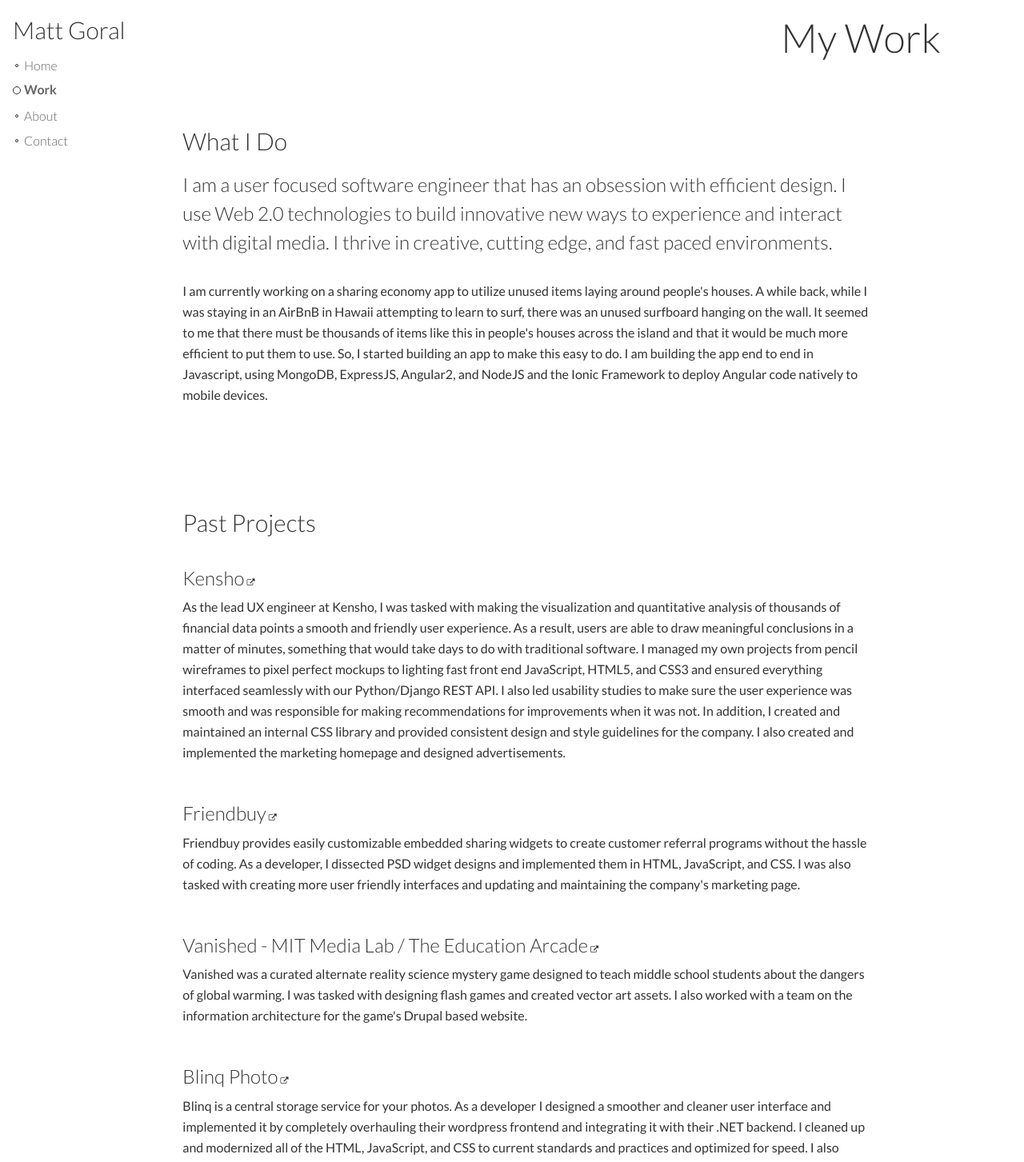
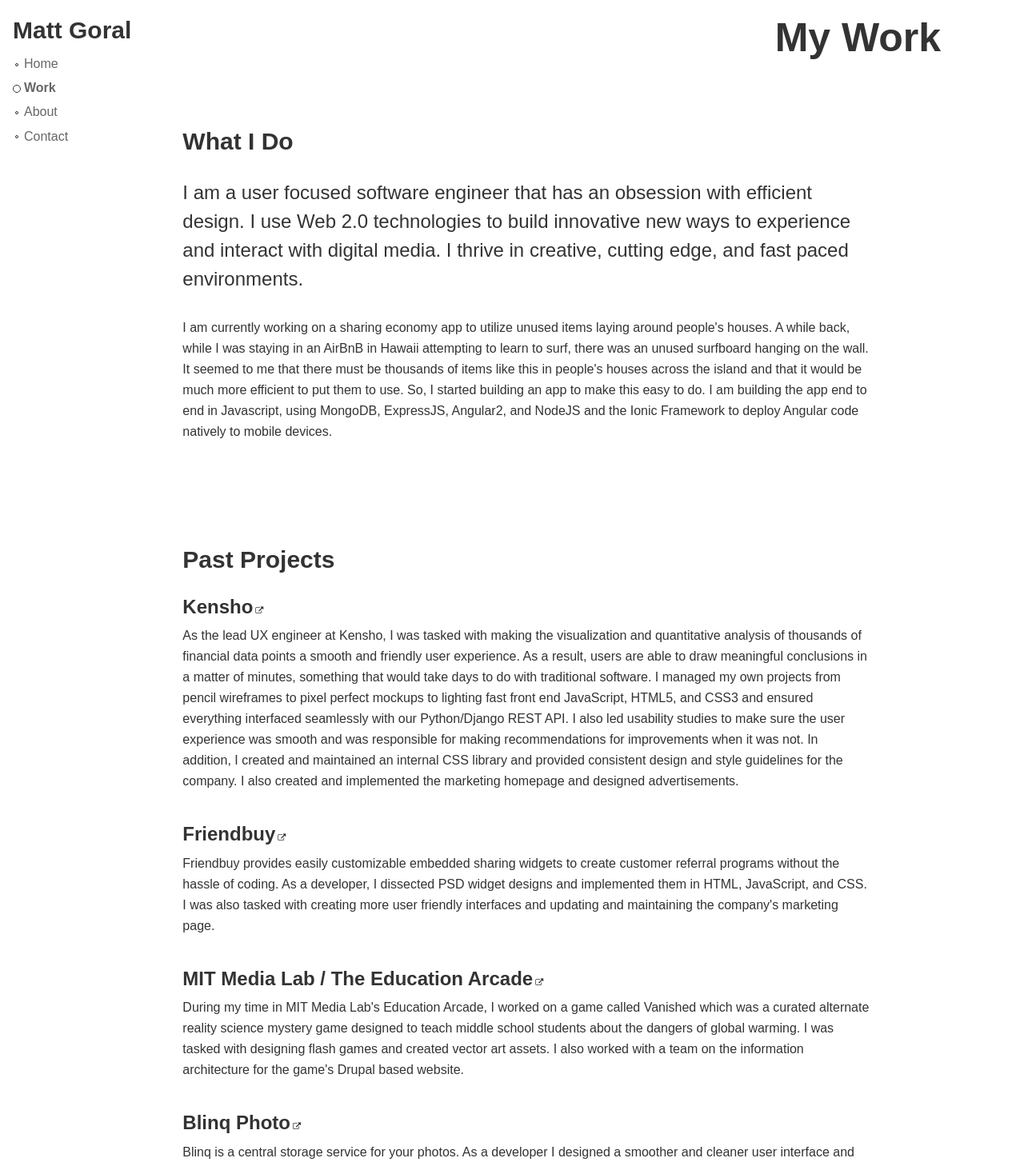
Before and after one commit to mattgoral/mattgoral.github.io, an Angular app: page /work in a window 1280 px wide. Shown: the top 1453 px of the page at 80% size. Built offline with nearby package versions, Linux system fonts and the light colour scheme.

Commit message:
switch font to futura and play with font weights

```diff
--- a/src/app/app.component.scss
+++ b/src/app/app.component.scss
@@ -12,8 +12,8 @@
 $bullet-container-size: 18px;
 $bullet-transition: .2s;
 
-h1, h2, h3 {
-	font-weight: 300;
+h1, h2, h3, h4 {
+	font-weight: 700;
 }
 
 h1 {
@@ -21,11 +21,26 @@
 }
 
 h2 {
-	font-size: 26px;
+	font-size: 50px;
 }
 
 h3 {
-	font-size: 22px;
+	font-size: 30px;
+}
+
+h4 {
+	font-size: 24px;
+}
+
+h5 {
+	font-size: 24px;
+	font-weight: 300;
+	line-height: 36px;
+}
+
+p {
+	font-size: 16px;
+	line-height: 26px;
 }
 
 .navbar {
@@ -166,7 +181,6 @@
 }
 
 .page-title {
-	font-size: 50px;
 	margin: 50px 0 15px 0;
 	text-align: center;
 	@media screen and (min-width: $screen-md) {
@@ -181,7 +195,6 @@
 }
 
 .section-title {
-	font-size: 30px;
 	margin-bottom: 20px;
 }
 
--- a/src/app/home/home.component.scss
+++ b/src/app/home/home.component.scss
@@ -107,7 +107,7 @@
 			.left-angle {
 				border-bottom: $tab-height solid $url-border-color;
 				border-left: 10px solid transparent;
-				margin-right: -4px
+				margin-right: -3px
 			}
 
 			.left-angle::before {
@@ -119,7 +119,7 @@
 			.right-angle {
 				border-left: $tab-angle solid $url-border-color;
 				border-top: $tab-height solid transparent;
-				margin-left: -4px;
+				margin-left: -3px;
 			}
 
 			.right-angle::after {
--- a/src/app/tab-about-site/tab-about-site.component.html
+++ b/src/app/tab-about-site/tab-about-site.component.html
@@ -1,4 +1,4 @@
 <div id="about-site-container" class="container-fluid">
-	<h1 [ngClass]="aboutContentAnimationTitle">About This Site</h1>
-	<h3 [ngClass]="aboutContentAnimationText">This site was built using Angular 2 single page application to demonstrate a fast and smooth user experience with only one page load.  All user interface components are made purely with css for speed and clarity.</h3>
+	<h3 [ngClass]="aboutContentAnimationTitle">About This Site</h3>
+	<h5 [ngClass]="aboutContentAnimationText">This site was built using Angular 2 single page application to demonstrate a fast and smooth user experience with only one page load.  All user interface components are made purely with css for speed and clarity.</h5>
 </div>
--- a/src/app/tab-about-site/tab-about-site.component.scss
+++ b/src/app/tab-about-site/tab-about-site.component.scss
@@ -3,12 +3,11 @@
 #about-site-container {
 	padding: 10%;
 
-	h1 {
+	h3 {
 		@include animation-duration(.3s);
 	}
 
-	h3 {
-		line-height: 1.5em;
+	h5 {
 		@include animation-delay(.05s);
 		@include animation-duration(.2s);
 	}
--- a/src/app/tab-welcome/tab-welcome.component.html
+++ b/src/app/tab-welcome/tab-welcome.component.html
@@ -1,4 +1,4 @@
 <div id="welcome-container">
-	<h1 class="hello" [ngClass]="helloAnimation">Hi!  I'm Matt.</h1>
-	<h1 class="tagline" [ngClass]="taglineAnimation">I make technology for your browser.</h1>
+	<h1 class="hello" [ngClass]="helloAnimation">I'm Matt.</h1>
+	<h1 class="tagline" [ngClass]="taglineAnimation">I make technology<br/>for your browser.</h1>
 </div>
--- a/src/app/tab-welcome/tab-welcome.component.scss
+++ b/src/app/tab-welcome/tab-welcome.component.scss
@@ -12,6 +12,7 @@
 	}
 	.tagline {
 		font-size: 4em;
+		font-weight: 300;
 		@include animation-delay($animation-master);
 		@include animation-duration($animation-master);
 		@media screen and (max-width: $screen-sm) {
--- a/src/app/work/work.component.html
+++ b/src/app/work/work.component.html
@@ -8,7 +8,7 @@
 				<h3 class="section-title" [ngClass]="loadAnimation">What I Do</h3>
 			</div>
 			<div class="col-xs-12">
-				<p class="what-i-do-text" [ngClass]="loadAnimation">I am a user focused software engineer that has an obsession with efficient design.  I use Web 2.0 technologies to build innovative new ways to experience and interact with digital media.  I thrive in creative, cutting edge, and fast paced environments.</p>
+				<h5 class="what-i-do-text" [ngClass]="loadAnimation">I am a user focused software engineer that has an obsession with efficient design.  I use Web 2.0 technologies to build innovative new ways to experience and interact with digital media.  I thrive in creative, cutting edge, and fast paced environments.</h5>
 				<br/>
 				<p class="body-text" [ngClass]="loadAnimation">I am currently working on a sharing economy app to utilize unused items laying around people's houses.  A while back, while I was staying in an AirBnB in Hawaii attempting to learn to surf, there was an unused surfboard hanging on the wall.  It seemed to me that there must be thousands of items like this in people's houses across the island and that it would be much more efficient to put them to use.  So, I started building an app to make this easy to do.  I am building the app end to end in Javascript, using MongoDB, ExpressJS, Angular2, and NodeJS and the Ionic Framework to deploy Angular code natively to mobile devices.
 				</p>
@@ -23,7 +23,7 @@
 			<div class="projects col-xs-12">
 				<div class="project kensho" [ngClass]="loadAnimation">
 					<a class="link" href="http://www.kensho.com" target="_blank">
-						<h3 class="project-title">Kensho</h3>
+						<h4 class="project-title">Kensho</h4>
 						<i class="fa fa-external-link"></i>
 					</a>
 					<p class="body-text">As the lead UX engineer at Kensho, I was tasked with making the visualization and quantitative analysis of thousands of financial data points a smooth and friendly user experience.  As a result, users are able to draw meaningful conclusions in a matter of minutes, something that would take days to do with traditional software.  I managed my own projects from pencil wireframes to pixel perfect mockups to lighting fast front end JavaScript, HTML5, and CSS3 and ensured everything interfaced seamlessly with our Python/Django REST API.  I also led usability studies to make sure the user experience was smooth and was responsible for making recommendations for improvements when it was not.  In addition, I created and maintained an internal CSS library and provided consistent design and style guidelines for the company.  I also created and implemented the marketing homepage and designed advertisements.</p>
@@ -31,7 +31,7 @@
 
 				<div class="project friendbuy" [ngClass]="loadAnimation">
 					<a class="link" href="http://www.friendbuy.com" target="_blank">
-						<h3 class="project-title">Friendbuy</h3>
+						<h4 class="project-title">Friendbuy</h4>
 						<i class="fa fa-external-link"></i>
 					</a>
 					<p class="body-text">Friendbuy provides easily customizable embedded sharing widgets to create customer referral programs without the hassle of coding.  As a developer, I dissected PSD widget designs and implemented them in HTML, JavaScript, and CSS.  I was also tasked with creating more user friendly interfaces and updating and maintaining the company's marketing page.</p>
@@ -39,15 +39,15 @@
 
 				<div class="project mit" [ngClass]="loadAnimation">
 					<a class="link" href="http://education.mit.edu/portfolio_page/vanished/" target="_blank">
-						<h3 class="project-title">Vanished - MIT Media Lab / The Education Arcade</h3>
+						<h4 class="project-title">MIT Media Lab / The Education Arcade</h4>
 						<i class="fa fa-external-link"></i>
 					</a>
-					<p class="body-text">Vanished was a curated alternate reality science mystery game designed to teach middle school students about the dangers of global warming.  I was tasked with designing flash games and created vector art assets.  I also worked with a team on the information architecture for the game's Drupal based website.</p>
+					<p class="body-text">During my time in MIT Media Lab's Education Arcade, I worked on a game called Vanished which was a curated alternate reality science mystery game designed to teach middle school students about the dangers of global warming.  I was tasked with designing flash games and created vector art assets.  I also worked with a team on the information architecture for the game's Drupal based website.</p>
 				</div>
 
 				<div class="project blinq" [ngClass]="loadAnimation">
 					<a class="link" href="http://www.blinqphoto.com" target="_blank">
-						<h3 class="project-title">Blinq Photo</h3>
+						<h4 class="project-title">Blinq Photo</h4>
 						<i class="fa fa-external-link"></i>
 					</a>
 					<p class="body-text">Blinq is a central storage service for your photos.  As a developer I designed a smoother and cleaner user interface and implemented it by completely overhauling their wordpress frontend and integrating it with their .NET backend.  I cleaned up and modernized all of the HTML, JavaScript, and CSS to current standards and practices and optimized for speed.  I also designed and implemented the marketing homepage.</p>
--- a/src/app/work/work.component.scss
+++ b/src/app/work/work.component.scss
@@ -33,17 +33,6 @@
 	.bower { margin-top: 24%; }
 	.creativecloud { margin-top: 30%; }
 	.shopify { margin-top: 2%; }
-
-	.what-i-do-text {
-		font-size: 24px;
-		font-weight: 300;
-		line-height: 36px;
-	}
-
-	.body-text {
-		font-size: 16px;
-		line-height: 26px;
-	}
 
 	.projects {
 		.project {
--- a/src/index.html
+++ b/src/index.html
@@ -11,7 +11,8 @@
 
   <meta name="viewport" content="width=device-width, initial-scale=1">
   <link rel="icon" type="image/x-icon" href="favicon.ico">
-  <link href="https://fonts.googleapis.com/css?family=Lato:300,400,700" rel="stylesheet">
+  <script src="https://use.typekit.net/tyt7dbn.js"></script>
+  <script>try{Typekit.load({ async: true });}catch(e){}</script>
 </head>
 <body>
   <app-root id="app-root">
--- a/src/styles.css
+++ b/src/styles.css
@@ -1,5 +1,5 @@
 html, body {
-	font-family: 'Lato', sans-serif;
+	font-family: 'futura-pt', sans-serif;
 	height: 100%;
 }
 
```
